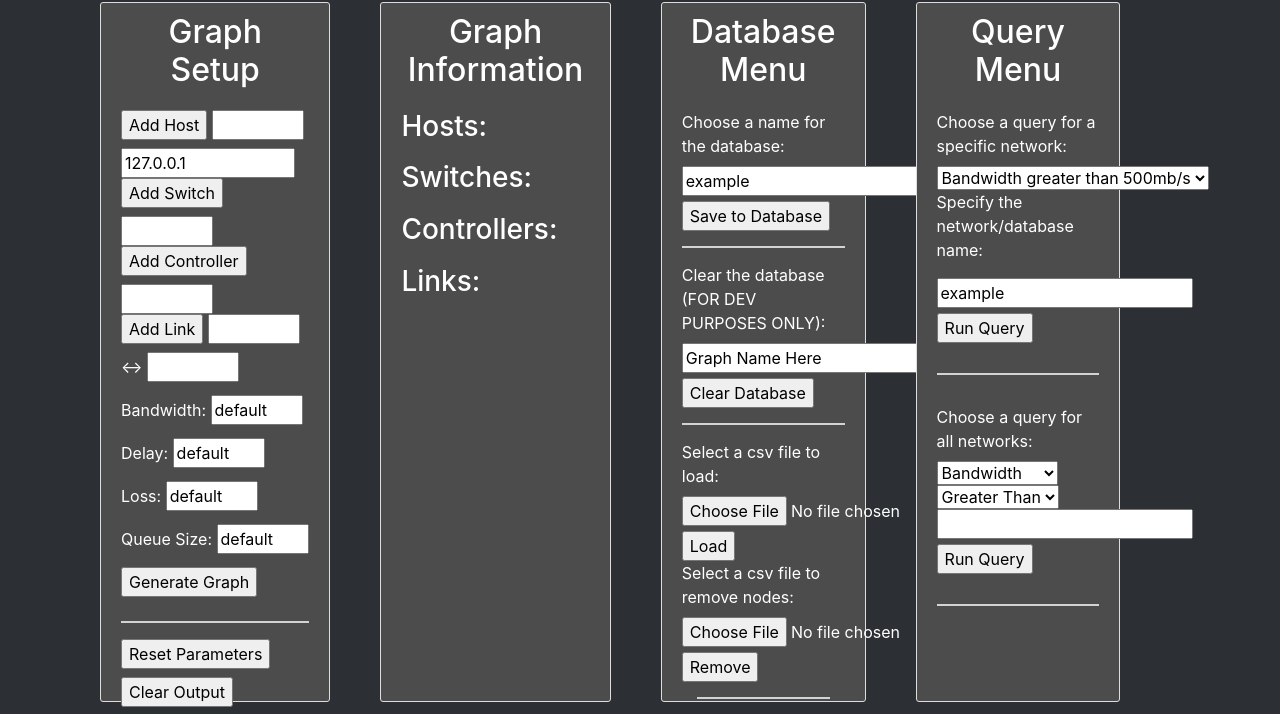
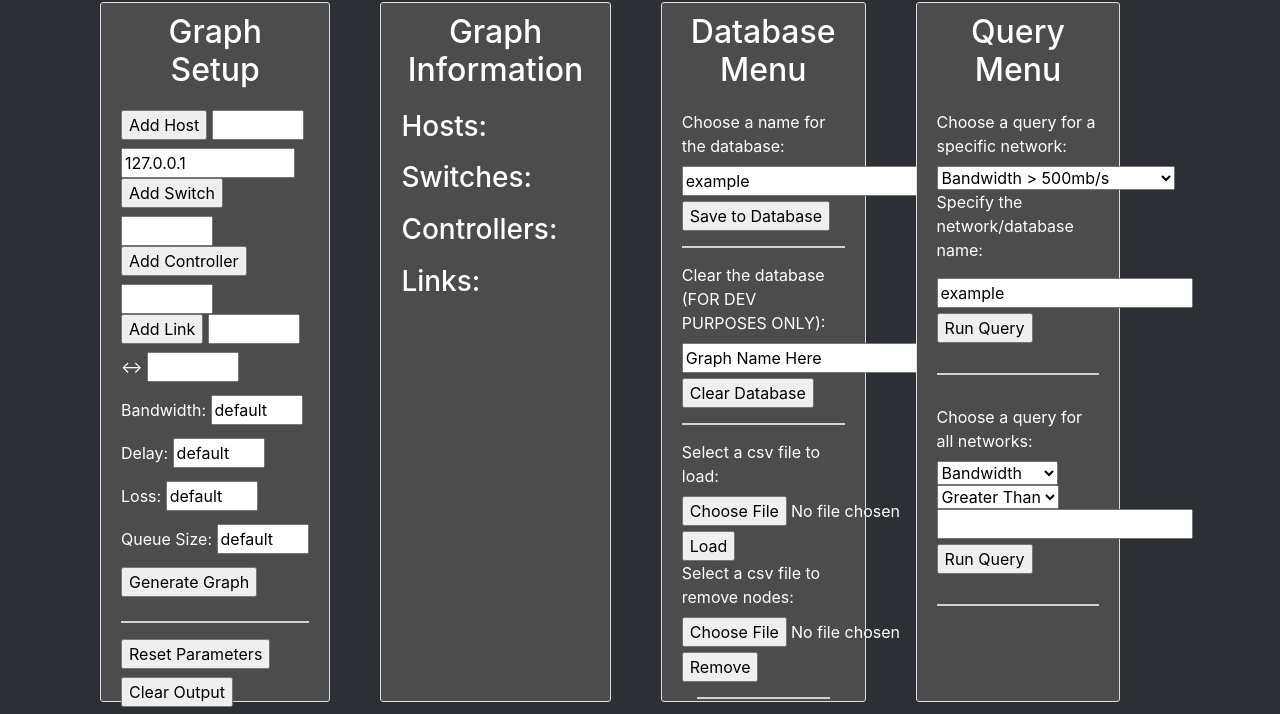
Before and after one commit to milobyte/MiniGNC-2, a Django app: page / in a window 1280 px wide. Shown: the part 88-802 px from the top of the page. Run offline with Django 3.2, Linux system fonts and the light colour scheme; some libraries are stand-ins or nearby versions.

Commit message:
Modified default link param values

```diff
--- a/mysite/gui/nodes.py
+++ b/mysite/gui/nodes.py
@@ -226,8 +226,8 @@ class Link:
         self.type = 'type'
         self.bandwidth = 10
         self.delay = '0ms'
-        self.loss = None
-        self.max_queue_size = None
+        self.loss = '0'
+        self.max_queue_size = '1000'
 
     def __str__(self):
         """
--- a/mysite/gui/templates/gui/base.html
+++ b/mysite/gui/templates/gui/base.html
@@ -152,14 +152,14 @@
     <form action="#" method="get">
         <label class="color">Choose a query for a specific network:</label>
         <select name="single_select" id="single_select">
-            <option value="BW_GR">Bandwidth greater than 500mb/s</option>
-            <option value="BW_LS">Bandwidth less than 500mb/s</option>
-            <option value="LS_GR">Loss chance greater than 0%</option>
-            <option value="LS_LS">Loss equal to 0%</option>
-            <option value="DY_GR">Delay greater than 0ms</option>
-            <option value="DY_LS">Delay equal to 0ms</option>
-            <option value="QU_GR">Queue size greater than 10mb</option>
-            <option value="QU_LS">Queue size less than 10mb</option>
+            <option value="BW_GR">Bandwidth > 500mb/s</option>
+            <option value="BW_LS">Bandwidth < 500mb/s</option>
+            <option value="LS_GR">Loss chance > 0%</option>
+            <option value="LS_LS">Loss chance = 0%</option>
+            <option value="DY_GR">Delay > 0ms</option>
+            <option value="DY_LS">Delay = 0ms</option>
+            <option value="QU_GR">Queue size >= 1000 packets</option>
+            <option value="QU_LS">Queue size < 1000 packets</option>
         </select>
         <p style="display: inline-block; color: #ffffff">Specify the network/database name: </p>
         <input type="text" value="example" id="network_name" name="network_name" />
--- a/mysite/gui/templates/gui/buttons.py
+++ b/mysite/gui/templates/gui/buttons.py
@@ -454,7 +454,7 @@ def run_ls_query(condtional, network_name):
     if "GR" in condtional:
         return app.run_single_data_query(network_name, "r.loss <> 'none'")
     if "LS" in condtional:
-        return app.run_single_data_query(network_name, "r.loss = 'none'")
+        return app.run_single_data_query(network_name, "r.loss = '0'")
     app.close()
 
 def run_dy_query(condtional, network_name):
@@ -478,9 +478,9 @@ def run_qu_query(condtional, network_name):
     """
     app = init_database()
     if "GR" in condtional:
-        return app.run_single_data_query(network_name, "toInteger(r.queue_size) > 10")
+        return app.run_single_data_query(network_name, "toInteger(r.queue_size) >= 1000")
     if "LS" in condtional:
-        return app.run_single_data_query(network_name, "toInteger(r.queue_size) < 10 OR r.queue_size = 'none'")
+        return app.run_single_data_query(network_name, "toInteger(r.queue_size) < 1000")
     app.close()
 
 def run_generic_query(network_name, condition):
```
